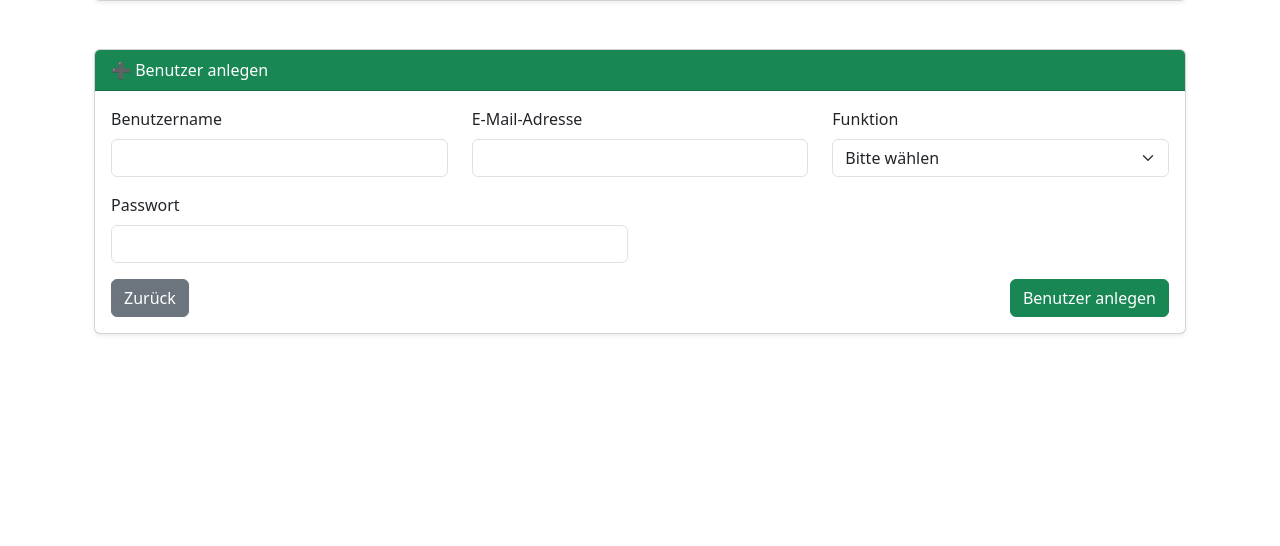
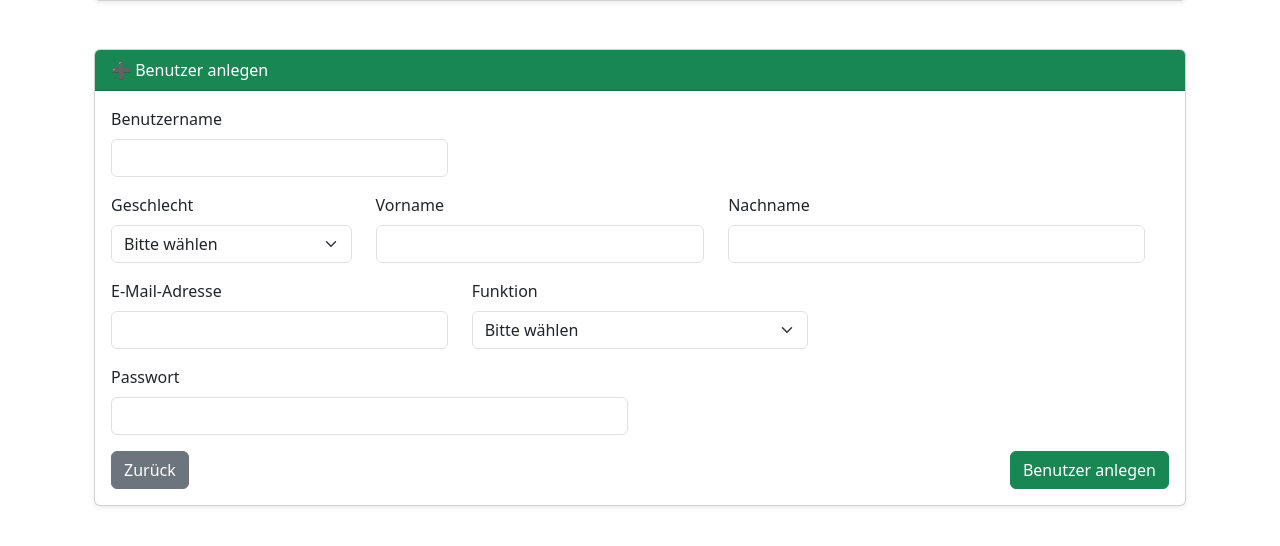
Before and after one commit to Grubinio/deba-faktura, a Flask app: page /admin in a window 1280 px wide. Shown: the part 239-785 px from the top of the page. Run offline with Flask 3, Linux system fonts and the light colour scheme; the visitor is signed in with stand-in values (Sample User, id 1); data that the repository does not hold is empty.

Commit message:
Benutzer mit Namen

```diff
--- a/app/routes.py
+++ b/app/routes.py
@@ -33,6 +33,8 @@ def login():
 
         if user and check_password_hash(user['password_hash'], password):
             session['user'] = user['username']
+            session['vorname'] = user['vorname']
+            session['nachname'] = user['nachname']
             # ➕ Login-Zeit speichern
             conn = get_db_connection()
             cursor = conn.cursor()
--- a/app/templates/admin.html
+++ b/app/templates/admin.html
@@ -58,6 +58,24 @@
               <label for="username" class="form-label">Benutzername</label>
               <input type="text" class="form-control" id="username" name="username" required>
             </div>
+            <div class="row">
+              <div class="col-md-3 mb-3">
+                <label for="geschlecht" class="form-label">Geschlecht</label>
+                <select class="form-select" id="geschlecht" name="geschlecht" required>
+                  <option disabled selected>Bitte wählen</option>
+                  <option value="Herr">Herr</option>
+                  <option value="Frau">Frau</option>
+                </select>
+              </div>
+              <div class="col-md-4 mb-3">
+                <label for="vorname" class="form-label">Vorname</label>
+                <input type="text" class="form-control" id="vorname" name="vorname" required>
+              </div>
+              <div class="col-md-5 mb-3">
+                <label for="nachname" class="form-label">Nachname</label>
+                <input type="text" class="form-control" id="nachname" name="nachname" required>
+              </div>
+            </div>
             <div class="col-md-4 mb-3">
               <label for="email" class="form-label">E-Mail-Adresse</label>
               <input type="email" class="form-control" id="email" name="email" required>
--- a/app/templates/home.html
+++ b/app/templates/home.html
@@ -3,7 +3,7 @@
 
 {% block content %}
 <div class="container mt-5">
-  <h2 class="mb-4">Willkommen, {{ user }} 👋</h2>
+  <h2 class="mb-4">Hallo, {{ session['geschlecht'] }} {{ session['vorname'] }} {{ session['nachname'] }} 👋</h2>
 
 <!-- 📘 Anleitung – ein- und ausklappbar -->
 <div class="card mb-4">
```
